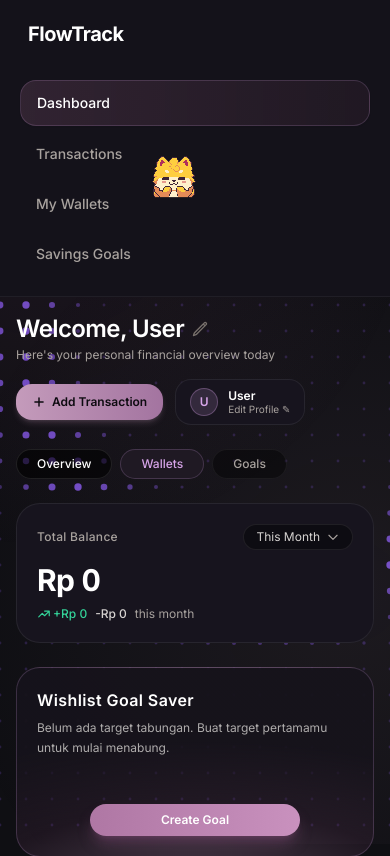
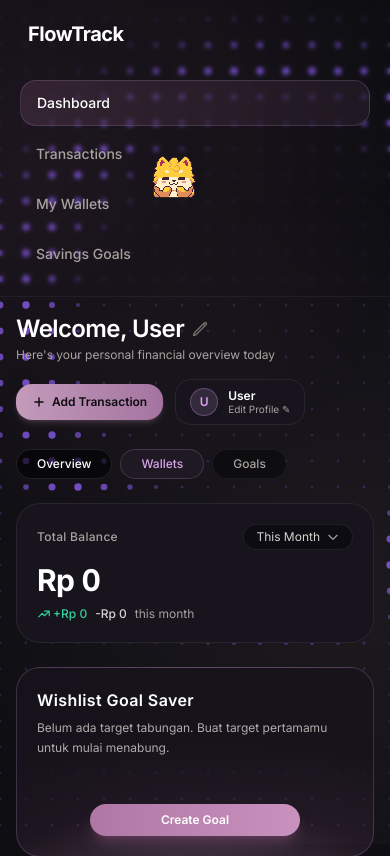
Before and after one commit to IKSP-Nata/simple-moneytracker, a PHP site: page / in a window 390 px wide. Shown: the top 856 px of the page. Run offline with PHP 8.4, Linux system fonts and the light colour scheme; data that the repository does not hold is empty; some libraries are stand-ins or nearby versions.

Commit message:
apply glassmorphism transparency to sidebar navigation

```diff
--- a/index.php
+++ b/index.php
@@ -240,7 +240,7 @@ unset($_SESSION['flash_msg'], $_SESSION['flash_error']);
 <body class="w-full min-h-screen bg-[#0f0f13] text-[#E2DFE7] relative isolate overflow-x-hidden selection:bg-mauveAccent/30 selection:text-white">
 
 <!-- Sonar Grid Fullscreen Canvas Background -->
-<div id="sonar-grid-host" class="fixed inset-0 pointer-events-none -z-10 overflow-hidden" aria-hidden="true">
+<div id="sonar-grid-host" class="fixed inset-0 w-screen h-screen pointer-events-none -z-10 overflow-hidden" aria-hidden="true">
   <canvas id="sonar-grid-canvas" class="w-full h-full block"></canvas>
 </div>
 
@@ -258,7 +258,7 @@ unset($_SESSION['flash_msg'], $_SESSION['flash_error']);
 <!-- BEGIN: MainDashboardContainer (Full Screen, No Outer Border/Margin) -->
 <main class="relative z-10 w-full min-h-screen flex flex-col md:flex-row bg-transparent">
 <!-- BEGIN: LeftSidebar -->
-<aside class="w-full md:w-64 flex-shrink-0 flex flex-col bg-[#14121a] md:min-h-screen p-5 md:p-6 border-b md:border-b-0 md:border-r border-white/5" data-purpose="app-navigation">
+<aside class="relative z-20 w-full md:w-64 flex-shrink-0 flex flex-col bg-transparent md:bg-black/10 backdrop-blur-[2px] md:min-h-screen p-5 md:p-6 border-b md:border-b-0 md:border-r border-white/5" data-purpose="app-navigation">
 <div class="space-y-8">
 <!-- Logo & Brand Name -->
 <div class="flex items-center gap-3 px-2">
@@ -285,7 +285,7 @@ unset($_SESSION['flash_msg'], $_SESSION['flash_error']);
 </aside>
 <!-- END: LeftSidebar -->
 <!-- BEGIN: DashboardBody -->
-<div class="flex-1 flex flex-col gap-6 p-4 sm:p-6 lg:p-8 min-w-0 overflow-y-auto">
+<div class="relative z-10 flex-1 flex flex-col gap-6 p-4 sm:p-6 lg:p-8 min-w-0 overflow-y-auto">
 <!-- BEGIN: TopHeader -->
 <header class="flex flex-col sm:flex-row sm:items-center justify-between gap-4 w-full">
 <!-- User Greeting & Subtitle -->
@@ -2741,14 +2741,18 @@ unset($_SESSION['flash_msg'], $_SESSION['flash_error']);
         }
       };
 
-      // Click on background triggers new sonar ring
+      // Click on background triggers new sonar ring (active across entire screen including sidebar)
       window.addEventListener('pointerdown', (e) => {
         if (!opts.interactive || reduceMotion.matches) return;
         if (e.target.closest('button, a, input, select, textarea, [role="button"], [role="slider"], #desktop-pet, #flow-pet-container, #sr-modal, #transaction-modal, #profile-modal, #edit-goal-modal, #edit-transaction-modal')) {
           return;
         }
-        addRing(e.clientX, e.clientY, performance.now());
-        wake();
+        const x = e.clientX;
+        const y = e.clientY;
+        if (x >= 0 && x <= width && y >= 0 && y <= height) {
+          addRing(x, y, performance.now());
+          wake();
+        }
       }, { passive: true });
 
       // Pause when tab is inactive, resume when active
```
